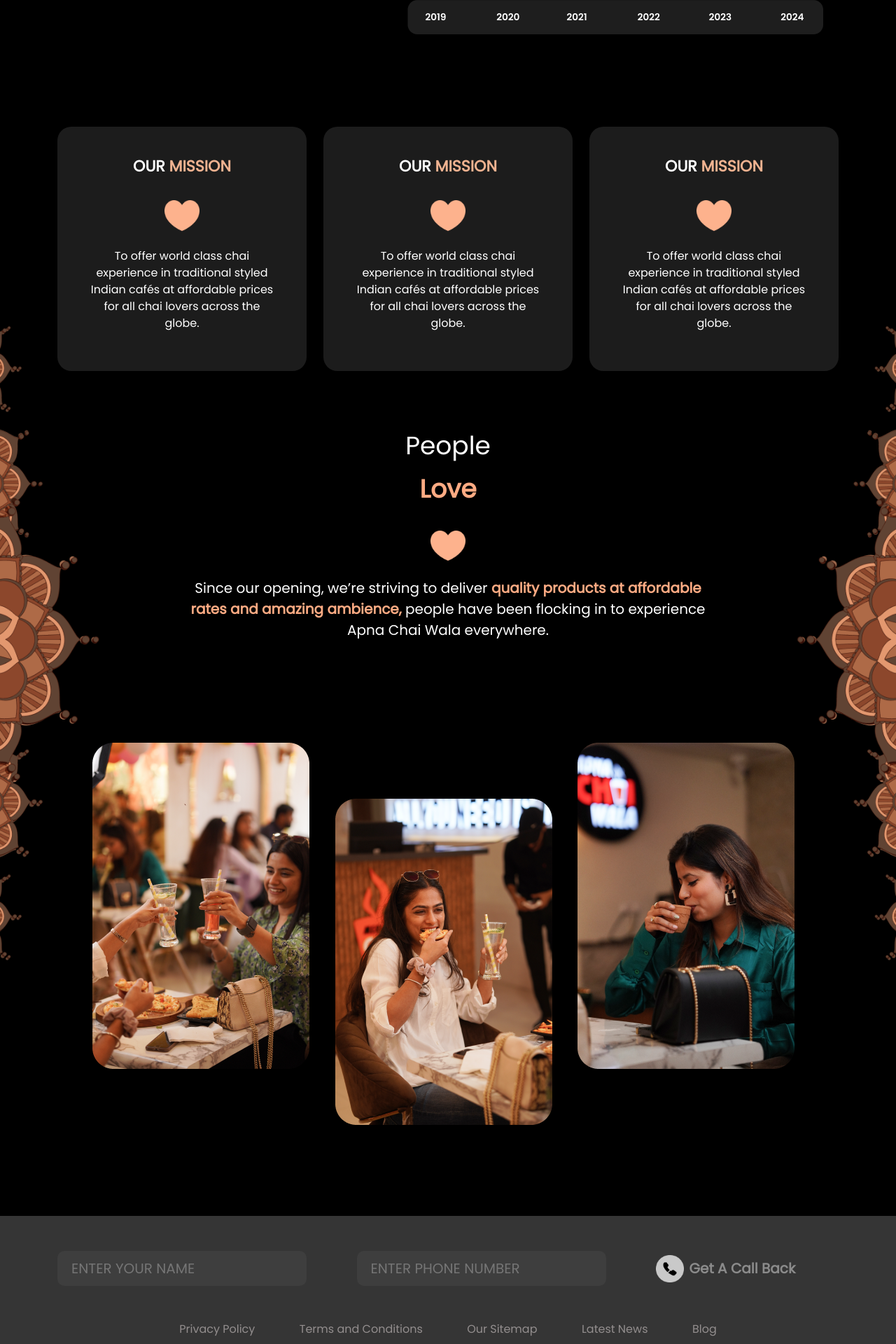
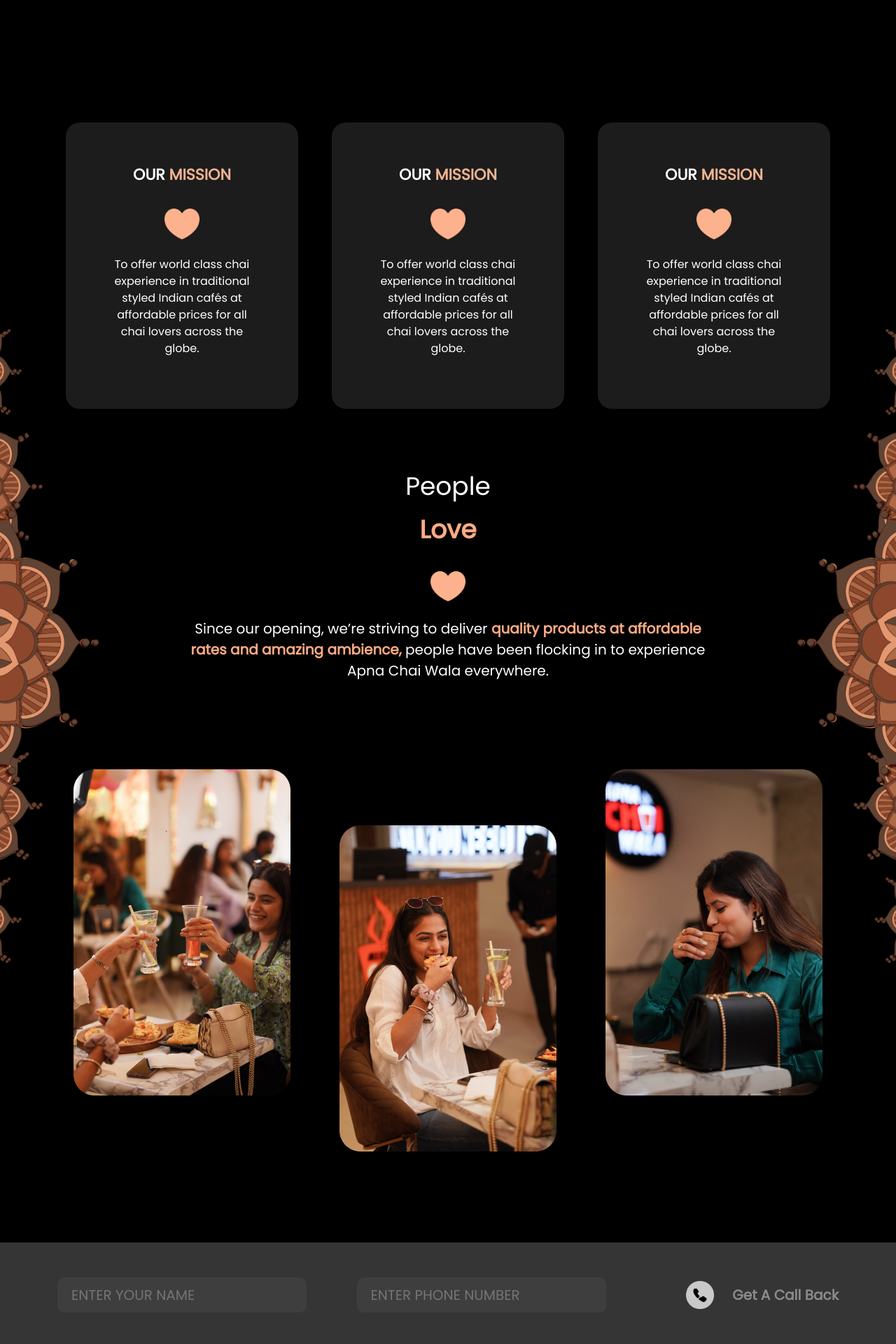
Before and after one commit to hanishwahi/apnachaiwala, a React (Create React App) app: page / in a window 1280 px wide. Shown: the part 1818-3738 px from the top of the page at 70% size. Built offline with nearby package versions, Linux system fonts and the light colour scheme.

Commit message:
first commit

```diff
--- a/src/Pages/Footer/FooterInput.js
+++ b/src/Pages/Footer/FooterInput.js
@@ -15,11 +15,11 @@ function FooterInput() {
                             <input type="number" placeholder='ENTER PHONE NUMBER' />
                         </div>
                         <div className="col-lg-3">
-                            <div className="row align-items-center">
-                                <div className="col-lg-2">
+                            <div className="row align-items-center justify-content-between text-end">
+                                <div className="col-lg-4 px-0">
                                     <img src={footercall} alt="" width={40} />
                                 </div>
-                                <div className="col-lg-10 footer-text">
+                                <div className="col-lg-8 footer-text">
                                     <h3>Get A Call Back</h3>
                                 </div>
                             </div>
--- a/src/Pages/Home/Graph.js
+++ b/src/Pages/Home/Graph.js
@@ -8,7 +8,7 @@ function Graph() {
             <div className="container-fluid operational-cafe-main">
                 <div className="container-xl">
                     <div className="row justify-content-between">
-                        <div className="col-lg-4">
+                        <div className="col-lg-5">
                             <div className="row operational-cafe">
                                 <div className="col"><img src={plusgraph} alt="" width="80%" /></div>
                                 <h2>Operational Cafés</h2>
@@ -17,7 +17,7 @@ function Graph() {
                                 <p>We’ve been growing at a very steady rate since we opened in 2019. We currently have 25+ operational outlets, and we target on opening <span>60 by 2024.</span></p>
                             </div>
                         </div>
-                        <div className="col-lg-7">
+                        <div className="col-lg-7 text-end">
                             <img src={linegraph} alt="" className='img-fluid'/>
                         </div>
                     </div>
--- a/src/Pages/Home/MissionBox.js
+++ b/src/Pages/Home/MissionBox.js
@@ -9,8 +9,8 @@ function MissionBox() {
         <>
             <div className="container-fluid mission-bg">
                 <div className="container-xl">
-                    <div className="row">
-                        <div className="col-lg-4">
+                    <div className="row justify-content-around">
+                        <div className="col-lg-4 p-4">
                             <div className='missionbox'>
                                 <h3>OUR <span>MISSION</span></h3>
                                 <div className="col text-center py-4">
@@ -19,7 +19,7 @@ function MissionBox() {
                                 <p>To offer world class chai experience in traditional styled Indian cafés at affordable prices for all chai lovers across the globe. </p>
                             </div>
                         </div>
-                        <div className="col-lg-4">
+                        <div className="col-lg-4 p-4">
                             <div className='missionbox'>
                                 <h3>OUR <span>MISSION</span></h3>
                                 <div className="col text-center py-4">
@@ -28,7 +28,7 @@ function MissionBox() {
                                 <p>To offer world class chai experience in traditional styled Indian cafés at affordable prices for all chai lovers across the globe. </p>
                             </div>
                         </div>
-                        <div className="col-lg-4">
+                        <div className="col-lg-4 p-4">
                             <div className='missionbox'>
                                 <h3>OUR <span>MISSION</span></h3>
                                 <div className="col text-center py-4">
@@ -46,7 +46,7 @@ function MissionBox() {
                         </div>
                         <p>Since our opening, we’re striving to deliver <span>quality products at affordable rates and amazing ambience,</span> people have been flocking in to experience Apna Chai Wala everywhere.</p>
                     </div>
-                    <div className='row girlbox-main justify-content-around'>
+                    <div className='row text-center  girlbox-main justify-content-around'>
                         <div className="col-lg-4">
                             <img src={girl1} alt="" className='img-fluid' />
                         </div>
--- a/src/Style/Style.css
+++ b/src/Style/Style.css
@@ -168,7 +168,7 @@ color: #EFB290;
 
 .missionbox {
     background-color: #1C1C1C;
-    padding: 40px;
+    padding: 58px;
     border-radius: 20px;
 }
 .missionbox p{
@@ -198,7 +198,7 @@ color: #FFFFFF;
 }
 .people-love{
     width: 70%;
-    margin: 80px auto;
+    margin: 60px auto;
 }
 
 .people-love h3{
@@ -231,7 +231,7 @@ color: #FFAB83;
 
 /* girl box  */
 .girlbox-main{
-    padding: 50px;
+    padding: 50px 0px;
 }
 .girlbox-margin{
     margin-top: 80px;
```
Also changed, not shown: src/Images/banner1cup.png.
